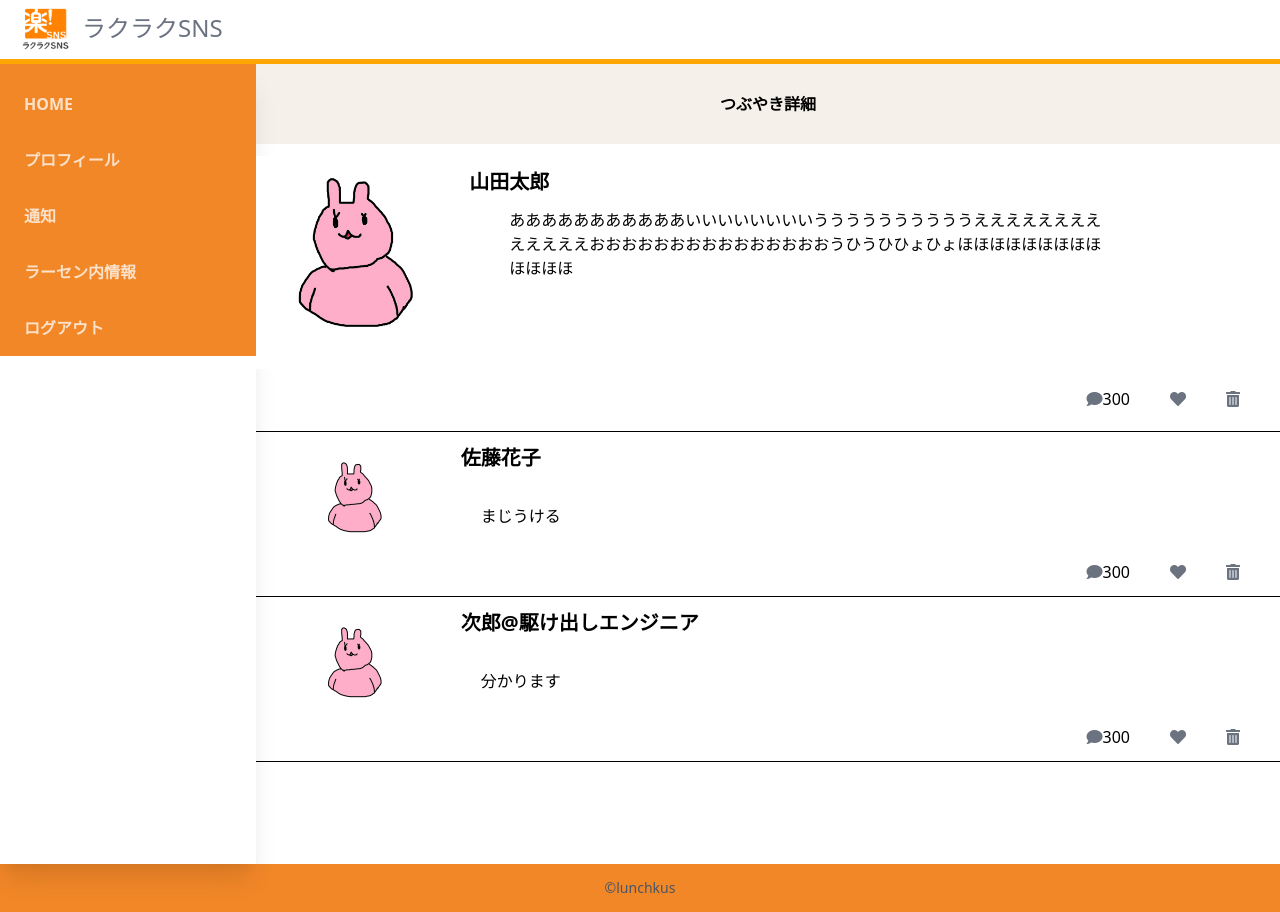
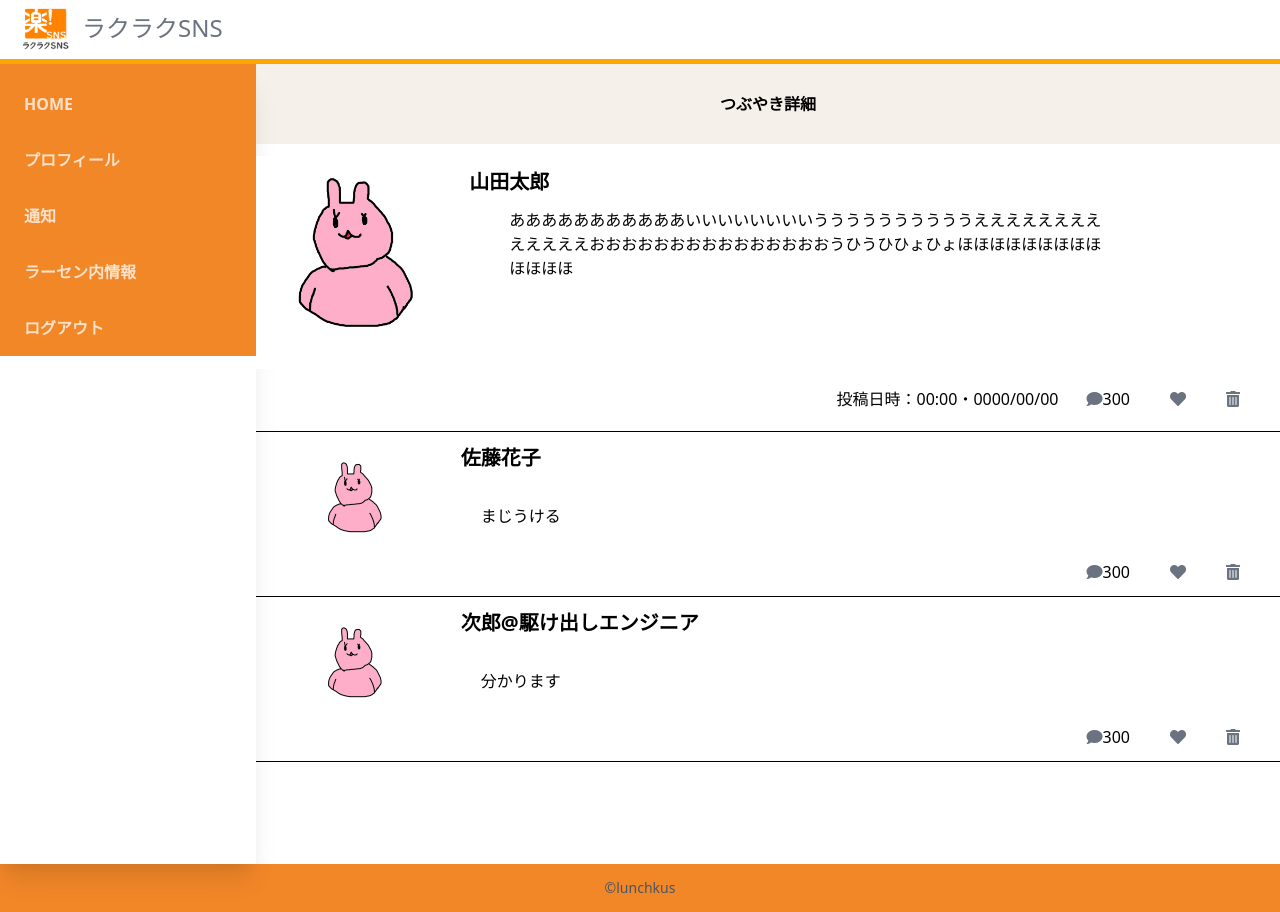
Before and after one commit to suzu1997/rakus-sns-app, a Next.js app: page /timeline/1 in a window 1280 px wide. Built offline with nearby package versions, Linux system fonts and the light colour scheme.

Commit message:
コメント記載／投稿時間部分追加

```diff
--- a/src/pages/timeline/[id].tsx
+++ b/src/pages/timeline/[id].tsx
@@ -1,4 +1,5 @@
 import { NextPage } from "next";
+import { useState } from "react";
 import Image from "next/image";
 //メニューバーコンポーネント
 import { MenuBar } from "../../components/MenuBar";
@@ -10,8 +11,11 @@ import { SubHeader } from "../../components/SubHeader";
 import { TweetFavoBtn } from "../../components/TweetFavoBtn";
 //自分のつぶやきを消せるボタンコンポーネント(自分のつぶやきの時のみ表示させたい)
 import { TweetTrashBtn } from "../../components/TweetTrashBtn";
-import { useState } from "react";
 
+/**
+ * つぶやき詳細画面.
+ * @returns つぶやき詳細画面
+ */
 const TweetDetail: NextPage = () => {
   //テストデータ
   const [data] = useState({
@@ -19,6 +23,7 @@ const TweetDetail: NextPage = () => {
     tweet:
       "あああああああああああいいいいいいいいううううううううううえええええええええええええおおおおおおおおおおおおおおおうひうひひょひょほほほほほほほほほほほほほ",
     img: "/usakus.jpg",
+    time: "00:00・0000/00/00",
     comment: [
       { name: "佐藤花子", tweet: "まじうける", img: "/usakus.jpg" },
       {
@@ -44,7 +49,7 @@ const TweetDetail: NextPage = () => {
         <div className="w-10/12">
           <SubHeader title="つぶやき詳細" />
           {/* つぶやき詳細 */}
-          <div style={style}>
+          <div>
             <div className="w-10/12 pt-3 pb-3 flex">
               <div className="w-3/12">
                 <Image src={data.img} width={300} height={300} alt="icon" />
@@ -56,14 +61,15 @@ const TweetDetail: NextPage = () => {
                 <div className="pl-10">{data.tweet}</div>
               </div>
             </div>
-            <div className="text-right pb-5">
+
+            <div className="text-right pb-5" style={style}>
+              <span className="mr-7">投稿日時：{data.time}</span>
               <CommentIcon commentCount={300} />
               <TweetFavoBtn />
               <TweetTrashBtn />
             </div>
           </div>
           {/* コメント部分 */}
-          {/* タイムラインゾーン */}
           {data.comment.map((value, key) => (
             <div style={style} key={key} className="flex">
               <div className="w-1/5 text-center pt-5">
--- a/src/pages/timeline/index.tsx
+++ b/src/pages/timeline/index.tsx
@@ -15,6 +15,7 @@ import { TweetTrashBtn } from "../../components/TweetTrashBtn";
 
 /**
  * タイムラインページ.
+ * @returns つぶやきの一覧が流れてくるページ
  */
 const Timeline: NextPage = () => {
   //テストデータ
```
